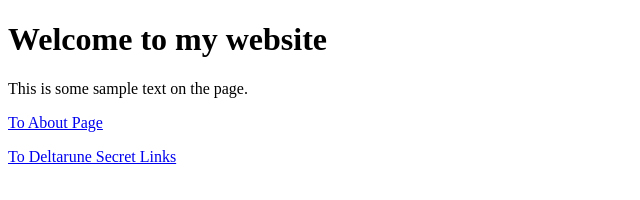
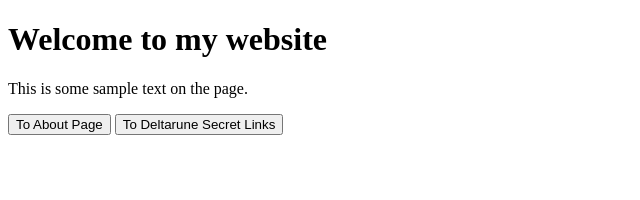
Before and after one commit to DTag1324/DTag1324.github.io, a plain HTML site: page index.html in a window 1280 px wide. Shown: the whole page, without its empty margins (0-640 px from the left). Drawn offline with Linux system fonts and the light colour scheme.

Commit message:
Replace anchor links with buttons for navigation

```diff
--- a/index.html
+++ b/index.html
@@ -7,7 +7,7 @@
   <body>
     <h1>Welcome to my website</h1>
     <p>This is some sample text on the page.</p>
-    <a href="/about" class="button-link">To About Page</a>
-    <p><a href="/deltarune_secret_links">To Deltarune Secret Links</a></p>
+    <button onclick="location.href='/about'">To About Page</button>
+    <button onclick="location.href='/deltarune_secret_links'">To Deltarune Secret Links</button>
   </body>
 </html>
```
